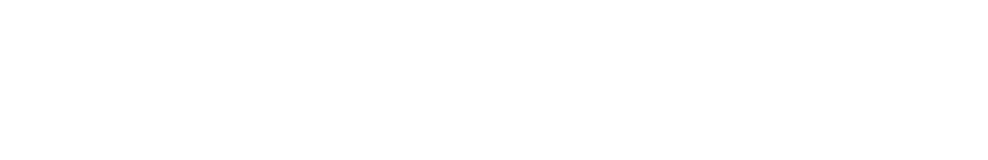
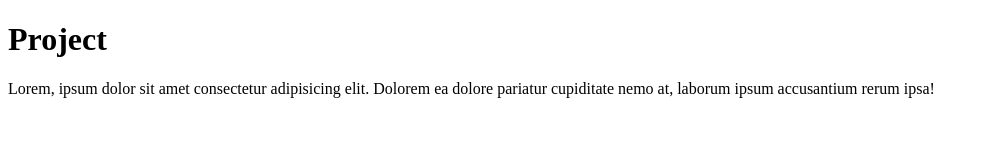
Before and after one commit to ShaneDoyleDev/project, a plain HTML site: page index.html in a window 1280 px wide. Shown: the whole page, without its empty margins (0-988 px from the left). Drawn offline with Linux system fonts and the light colour scheme.

Commit message:
Add header

```diff
--- a/index.html
+++ b/index.html
@@ -8,5 +8,11 @@
     <script src="./app.js"></script>
     <title>Document</title>
   </head>
-  <body></body>
+  <body>
+    <h1>Project</h1>
+    <p>
+      Lorem, ipsum dolor sit amet consectetur adipisicing elit. Dolorem ea
+      dolore pariatur cupiditate nemo at, laborum ipsum accusantium rerum ipsa!
+    </p>
+  </body>
 </html>
```
